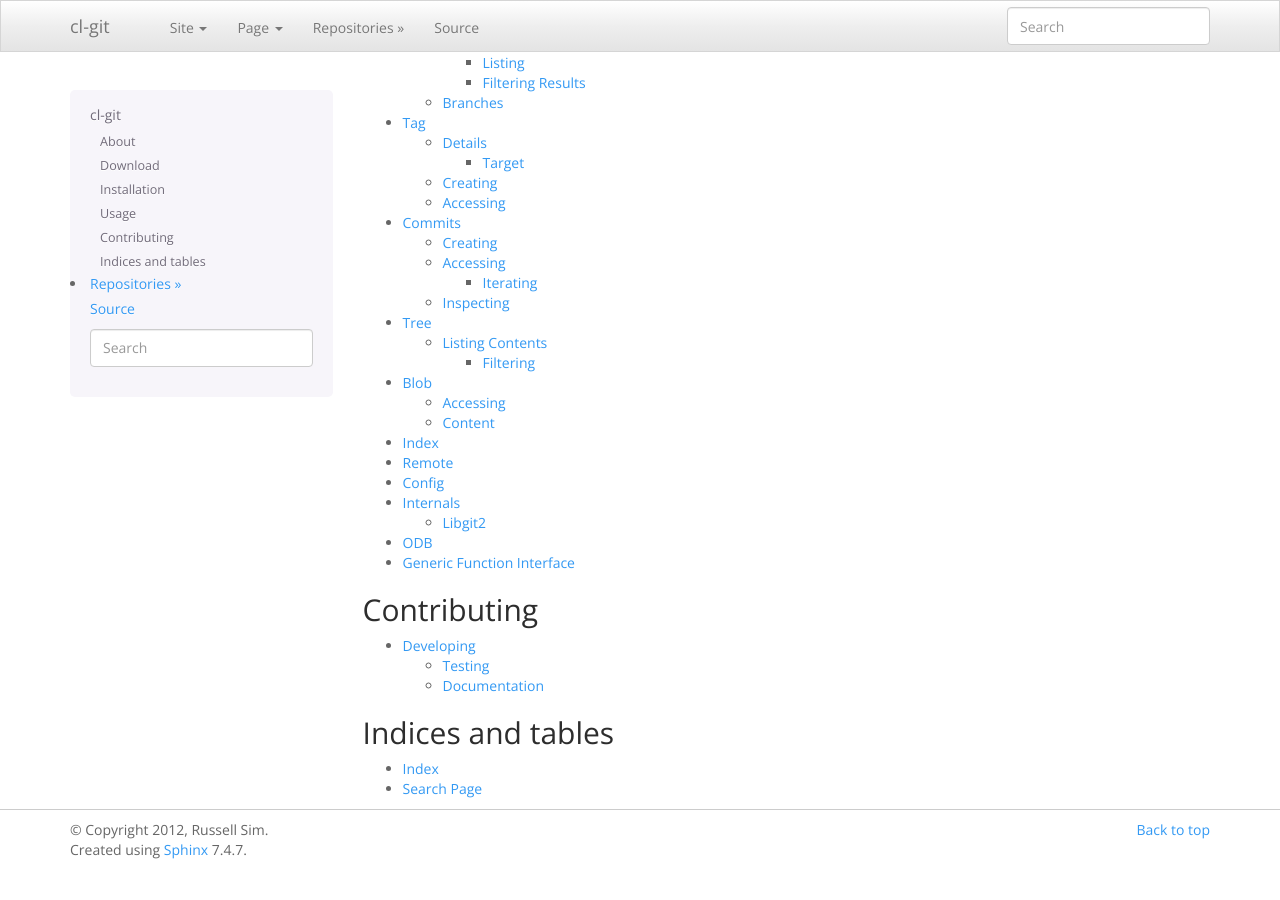
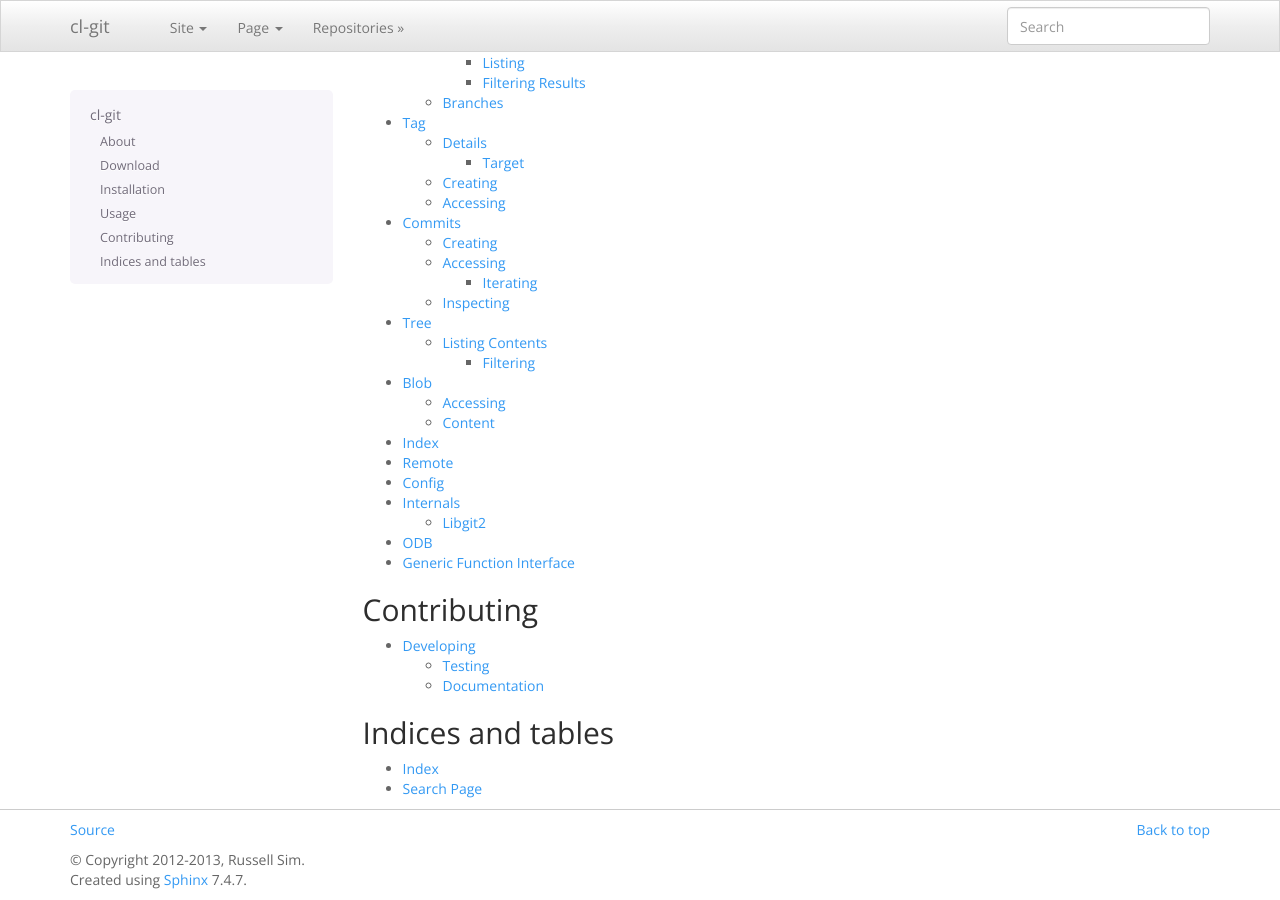
Before and after one commit to russell/cl-git, a Sphinx documentation site: the page built from doc/index.rst, in a window 1280 px wide and 900 px high, scrolled down 1059 px. Built offline with Sphinx 7.4.7, drawn with Linux system fonts in a browser that asks for light colours; before the commit the page ends 1929 px from its top, so only the background shows below that.

```diff
--- a/doc/conf.py
+++ b/doc/conf.py
@@ -48,7 +48,7 @@ master_doc = 'index'
 
 # General information about the project.
 project = u'cl-git'
-copyright = u'2012, Russell Sim'
+copyright = u'2012-2013, Russell Sim'
 
 googleanalytics_id = "UA-28069739-2"
 if os.environ.get("GOOGLE_ANALYTICS"):
@@ -149,7 +149,7 @@ html_theme_options = {
 
     # Location of link to source.
     # Options are "nav" (default), "footer" or anything else to exclude.
-    # 'source_link_position': "nav",
+    'source_link_position': "footer",
 
     # Bootswatch (http://bootswatch.com/) theme.
     #
@@ -198,8 +198,8 @@ html_static_path = ['_static']
 
 # Custom sidebar templates, maps document names to template names.
 #html_sidebars = {}
-html_sidebars = {'[!glossery]': ['sidebartoc.html'],
-}
+html_sidebars = {'**': ['localtoc.html'],
+                 'glossary': None,}
 
 # Additional templates that should be rendered to pages, maps page names to
 # template names.
@@ -215,10 +215,10 @@ html_sidebars = {'[!glossery]': ['sidebartoc.html'],
 #html_split_index = False
 
 # If true, links to the reST sources are added to the pages.
-#html_show_sourcelink = True
+html_show_sourcelink = True
 
 # If true, "Created using Sphinx" is shown in the HTML footer. Default is True.
-#html_show_sphinx = True
+html_show_sphinx = True
 
 # If true, "(C) Copyright ..." is shown in the HTML footer. Default is True.
 #html_show_copyright = True
```
